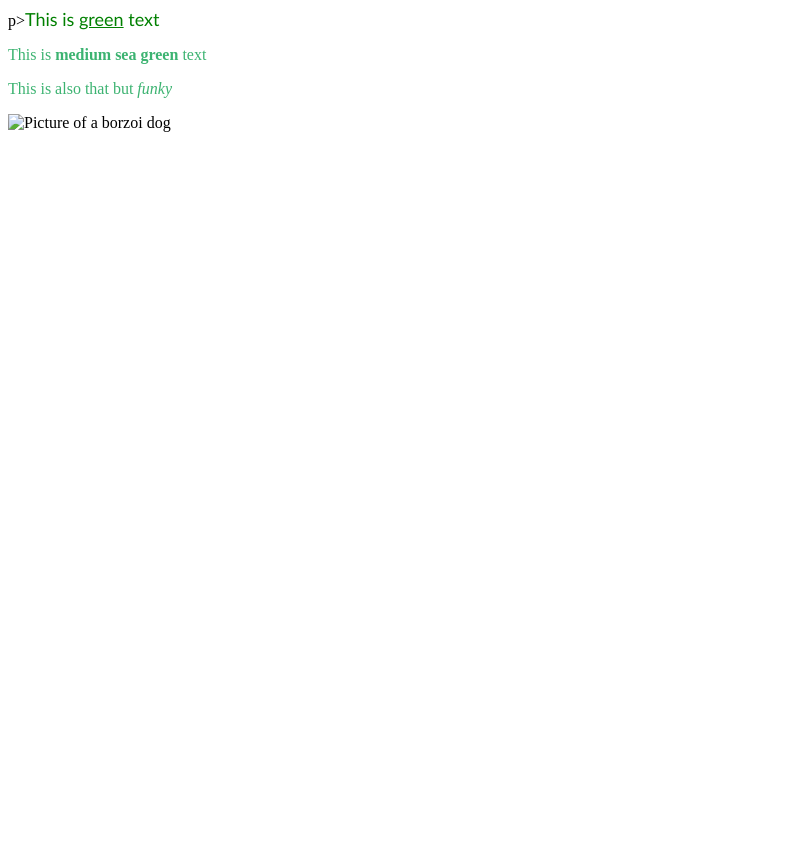
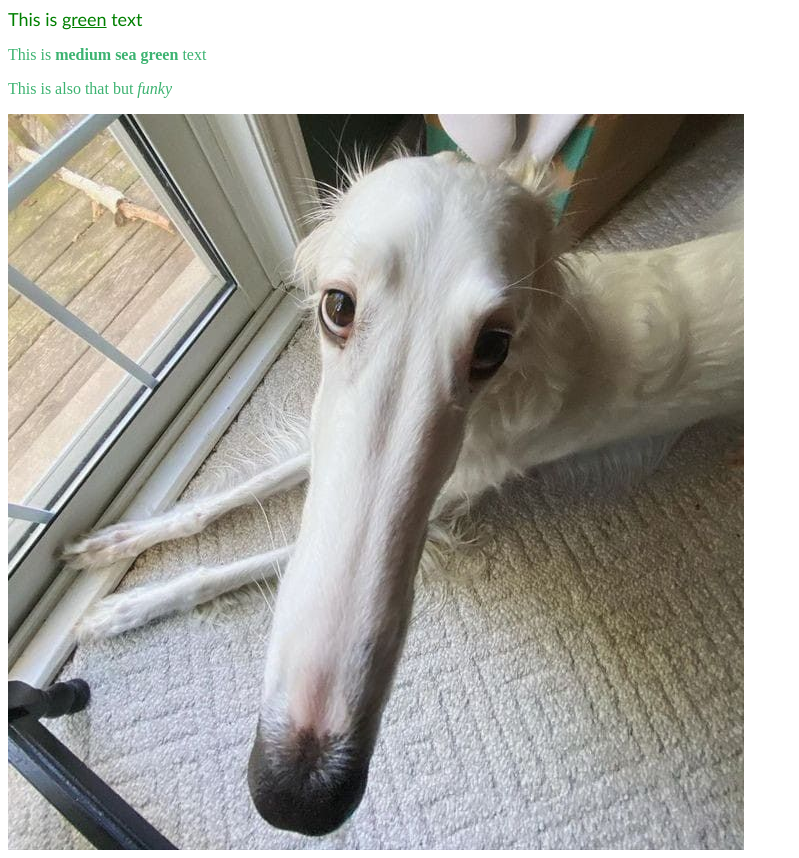
Before and after one commit to JBrowning37/HTML-and-CSS-Projects, a plain HTML site: page Basic_HTML_and_JavaScript_1/Basic_HTML_1.html in a window 1280 px wide. Shown: the whole page, without its empty margins (0-799 px from the left). Before the commit the page ends 800 px from the top, so only its background shows below. Drawn offline with Linux system fonts and the light colour scheme.

Commit message:
Fixed errors and added photo
Fixed errors in lines 3 and 6 and added borzoi.jpg photo so it will properly load.

```diff
--- a/Basic_HTML_and_JavaScript_1/Basic_HTML_1.html
+++ b/Basic_HTML_and_JavaScript_1/Basic_HTML_1.html
@@ -1,7 +1,7 @@
 <DOCTYPE HTML>
 <html>
-p><font color="green" face="Calibri" size="4">This is <u>green</u> text</font></p>
+<p><font color="green" face="Calibri" size="4">This is <u>green</u> text</font></p>
 <p><font color="#3CB371">This is <b>medium sea green</b> text</font></p>
 <p><font color="#3CB371">This is also that but <i>funky</i></font></p>
-<img src="borzoi.jpg" alt="Picture of a borzoi dog"
+<img src="borzoi.jpg" alt="Picture of a borzoi dog">
 </html>
```
Also changed, not shown: Basic_HTML_and_CSS/Basic_HTML_3.html (added, +9 -0 lines), Basic_HTML_and_JavaScript_1/borzoi.jpg (added).
